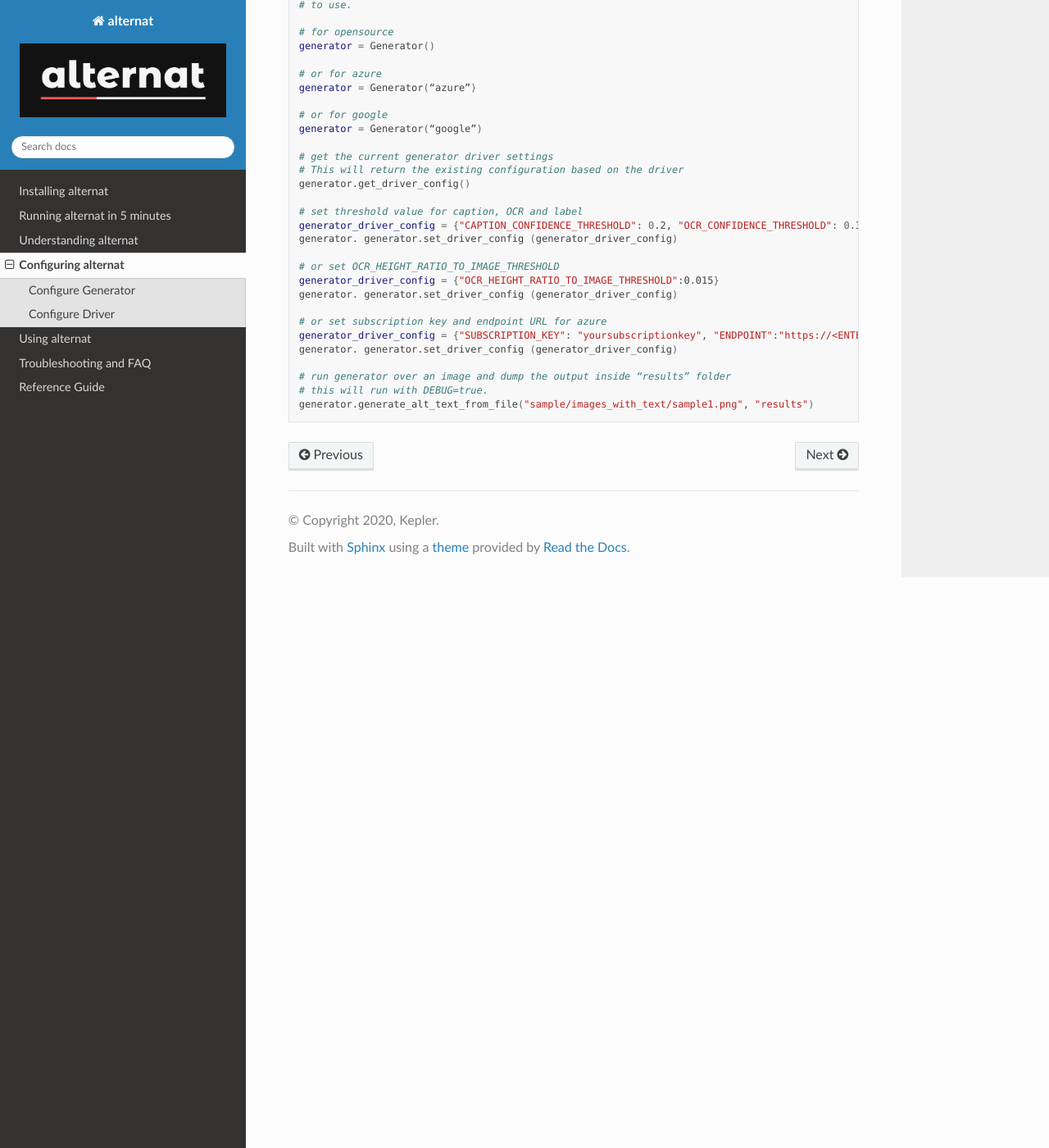
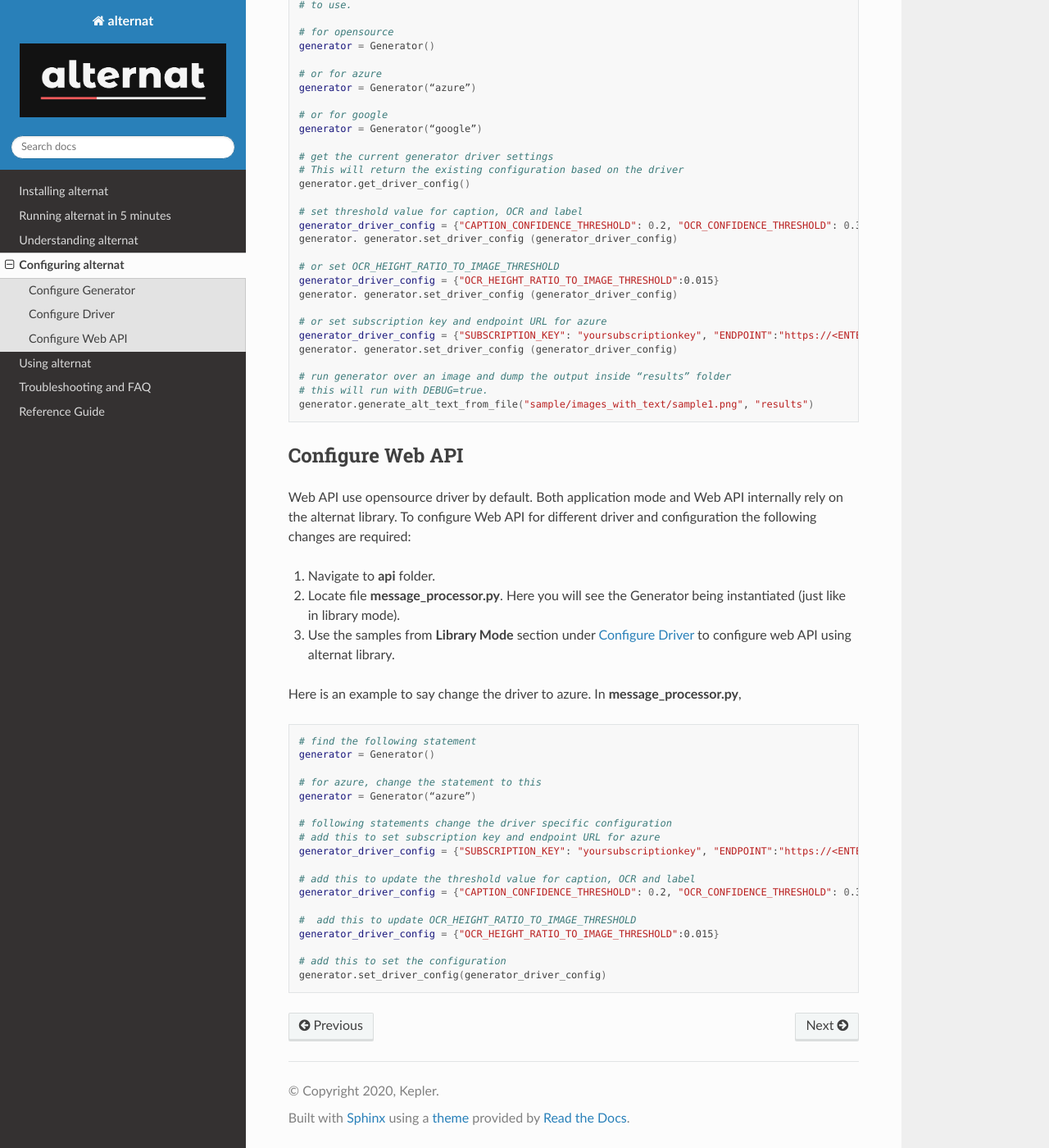
Before and after one commit to keplerlab/alternat, a Sphinx documentation site: the page built from docs/source/configuring_alternat.rst, in a window 1280 px wide and 1400 px high, scrolled down 4253 px. Shown: the whole window at 82% size. Built offline with Sphinx 7.4.7 and the Read the Docs theme 2.0.0, drawn with Linux system fonts in a browser that asks for light colours.

Commit message:
section for configuring web API added

```diff
--- a/docs/source/configuring_alternat.rst
+++ b/docs/source/configuring_alternat.rst
@@ -1,5 +1,5 @@
 Configuring alternat
-====================
+=====================
 
 Alternat can be configured at a global generator level or at the driver level with settings related to individual driver.
 We discuss configuration for both the generator and the driver for Application as well as Library mode below:
@@ -218,3 +218,39 @@ and run these commands to set generator config:
     # run generator over an image and dump the output inside “results” folder
     # this will run with DEBUG=true.
     generator.generate_alt_text_from_file("sample/images_with_text/sample1.png", "results")
+
+
+Configure Web API
+-------------------------
+
+Web API use opensource driver by default. Both application mode and Web API internally rely
+on the alternat library. To configure Web API for different driver and configuration the following changes are required:
+
+1. Navigate to **api** folder.
+
+2. Locate file **message_processor.py**. Here you will see the Generator being instantiated (just like in library mode).
+
+3. Use the samples from **Library Mode** section under :ref:`Configure Driver` to configure web API using alternat library.
+
+Here is an example to say change the driver to azure. In **message_processor.py**,
+
+.. code-block:: bash
+
+    # find the following statement
+    generator = Generator()
+
+    # for azure, change the statement to this
+    generator = Generator(“azure”)
+
+    # following statements change the driver specific configuration
+    # add this to set subscription key and endpoint URL for azure
+    generator_driver_config = {"SUBSCRIPTION_KEY": "yoursubscriptionkey", "ENDPOINT":"https://<ENTER_PROJECT_NAME>.cognitiveservices.azure.com/"}
+
+    # add this to update the threshold value for caption, OCR and label
+    generator_driver_config = {"CAPTION_CONFIDENCE_THRESHOLD": 0.2, "OCR_CONFIDENCE_THRESHOLD": 0.3, "LABEL_CONFIDENCE_THRESHOLD":0.75}
+
+    #  add this to update OCR_HEIGHT_RATIO_TO_IMAGE_THRESHOLD
+    generator_driver_config = {"OCR_HEIGHT_RATIO_TO_IMAGE_THRESHOLD":0.015}
+
+    # add this to set the configuration
+    generator.set_driver_config(generator_driver_config)
```
